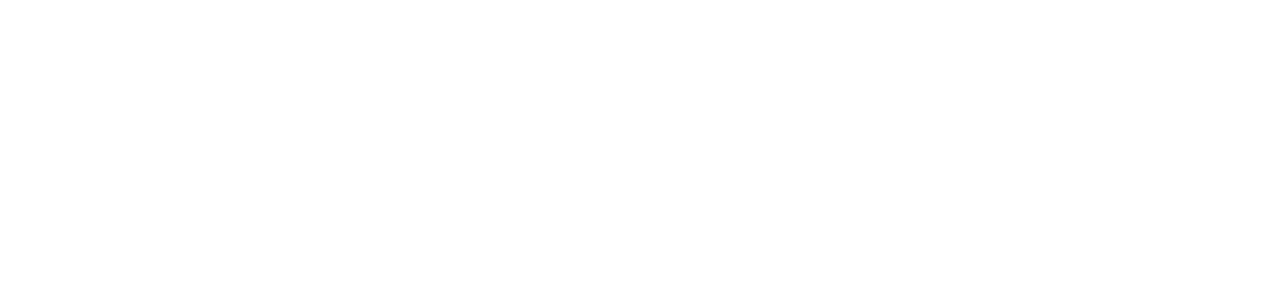
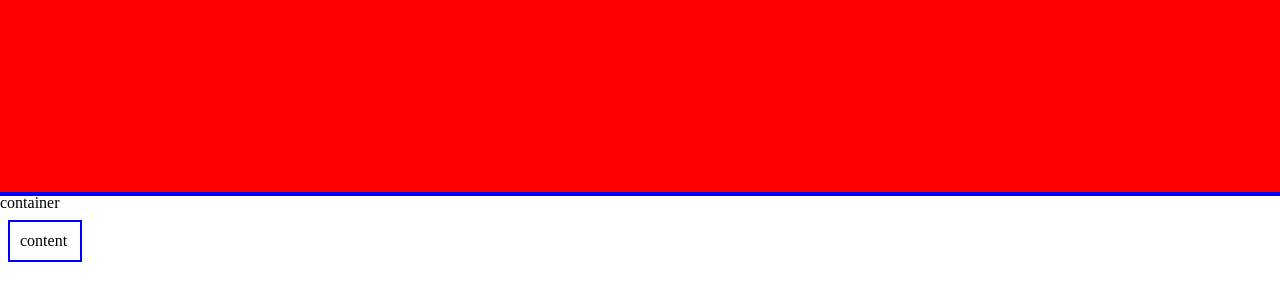
Before and after one commit to yolisses0/nodes-editor, a SvelteKit app: page /dev in a window 1280 px wide. Before the commit this address had no page. Shown: the part 1806-2106 px from the top of the page. Before the commit the page ends 800 px from the top, so only its background shows below. Built offline with nearby package versions, Linux system fonts and the light colour scheme.

Commit message:
Experiment with ResizeObserver in DevPage

```diff
--- /dev/null
+++ b/src/routes/dev/+page.svelte
@@ -0,0 +1,5 @@
+<script lang="ts">
+	import DevPage from './DevPage.svelte';
+</script>
+
+<DevPage />
--- /dev/null
+++ b/src/routes/dev/DevPage.svelte
@@ -0,0 +1,36 @@
+<script lang="ts">
+	import MovableComponent from './MovableComponent.svelte';
+
+	let content = $state<Element>();
+	let container = $state<Element>();
+
+	$effect(() => {
+		const observer = new ResizeObserver((entries) => {
+			console.log(entries[0].target, entries[0].contentRect);
+		});
+
+		if (content) {
+			observer.observe(content);
+			console.log('observe');
+		}
+
+		return () => {
+			if (content) {
+				observer.unobserve(content);
+				console.log('unobserve');
+			}
+		};
+	});
+</script>
+
+<div style="height: 2000px; background-color: red;"></div>
+<div bind:this={container} style="min-height: 600px;">
+	container
+	<MovableComponent bind:element={content} {container} />
+</div>
+
+<style>
+	div {
+		outline: 2px solid blue;
+	}
+</style>
--- /dev/null
+++ b/src/routes/dev/MovableComponent.svelte
@@ -0,0 +1,58 @@
+<script lang="ts">
+	interface Props {
+		element?: Element;
+		container: Element;
+	}
+
+	let { element = $bindable(), container }: Props = $props();
+
+	let top = $state(10);
+	let left = $state(10);
+	let width = $state(50);
+	let isSliding = false;
+
+	function handlePointerDown(e: PointerEvent) {
+		if (!element) return;
+		element.setPointerCapture(e.pointerId);
+		isSliding = true;
+
+		console.log('down');
+	}
+
+	function handlePointerMove(e: PointerEvent) {
+		if (!element) return;
+		if (!isSliding) return;
+		const rect = container.getBoundingClientRect();
+		top = e.clientY - rect.top;
+		left = e.clientX - rect.left;
+		width = width + 0.1;
+	}
+
+	function handlePointerUp(e: PointerEvent) {
+		if (!element) return;
+		element.releasePointerCapture(e.pointerId);
+		console.log('up');
+	}
+</script>
+
+<div
+	bind:this={element}
+	style:top={top + 'px'}
+	style:left={left + 'px'}
+	style:width={width + 'px'}
+	onpointerup={handlePointerUp}
+	onpointerdown={handlePointerDown}
+	onpointermove={handlePointerMove}
+>
+	content
+</div>
+
+<style>
+	div {
+		outline: 2px solid blue;
+		padding: 10px;
+		position: relative;
+		width: min-content;
+		user-select: none;
+	}
+</style>
```
